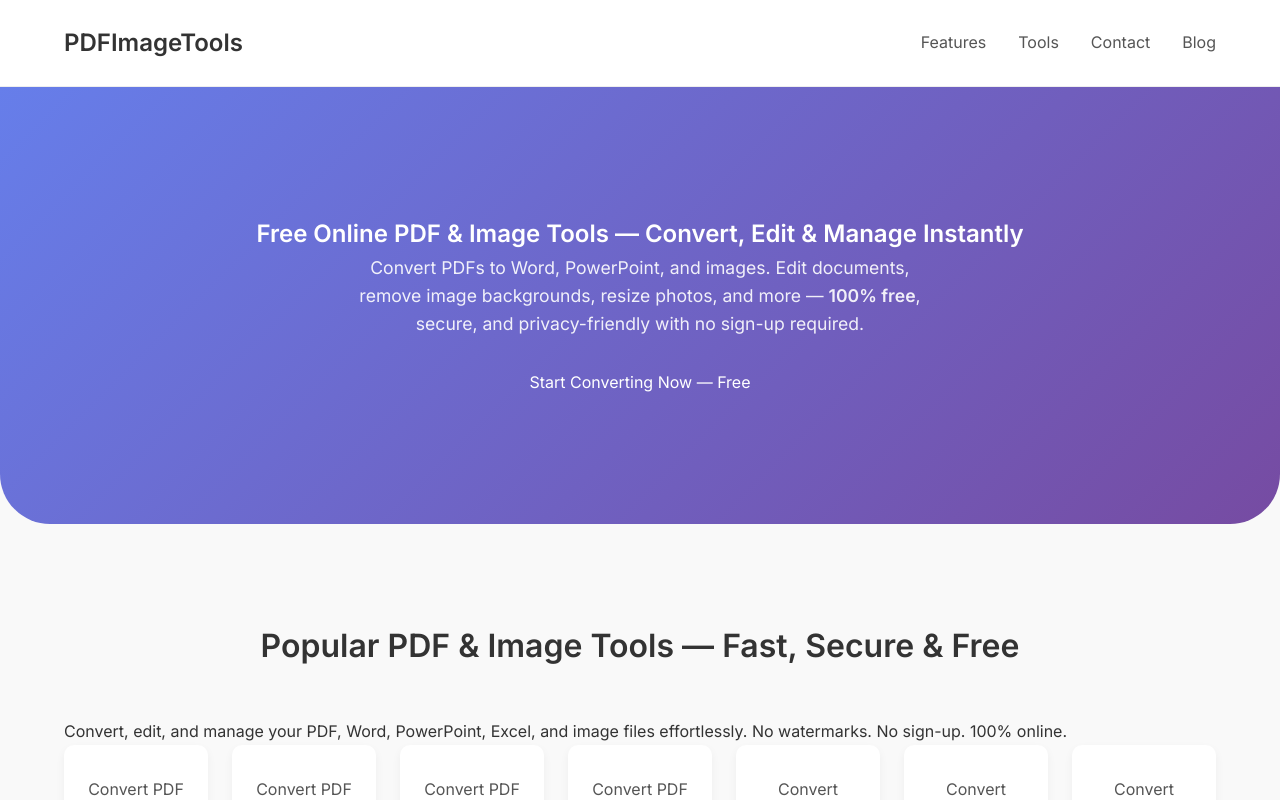
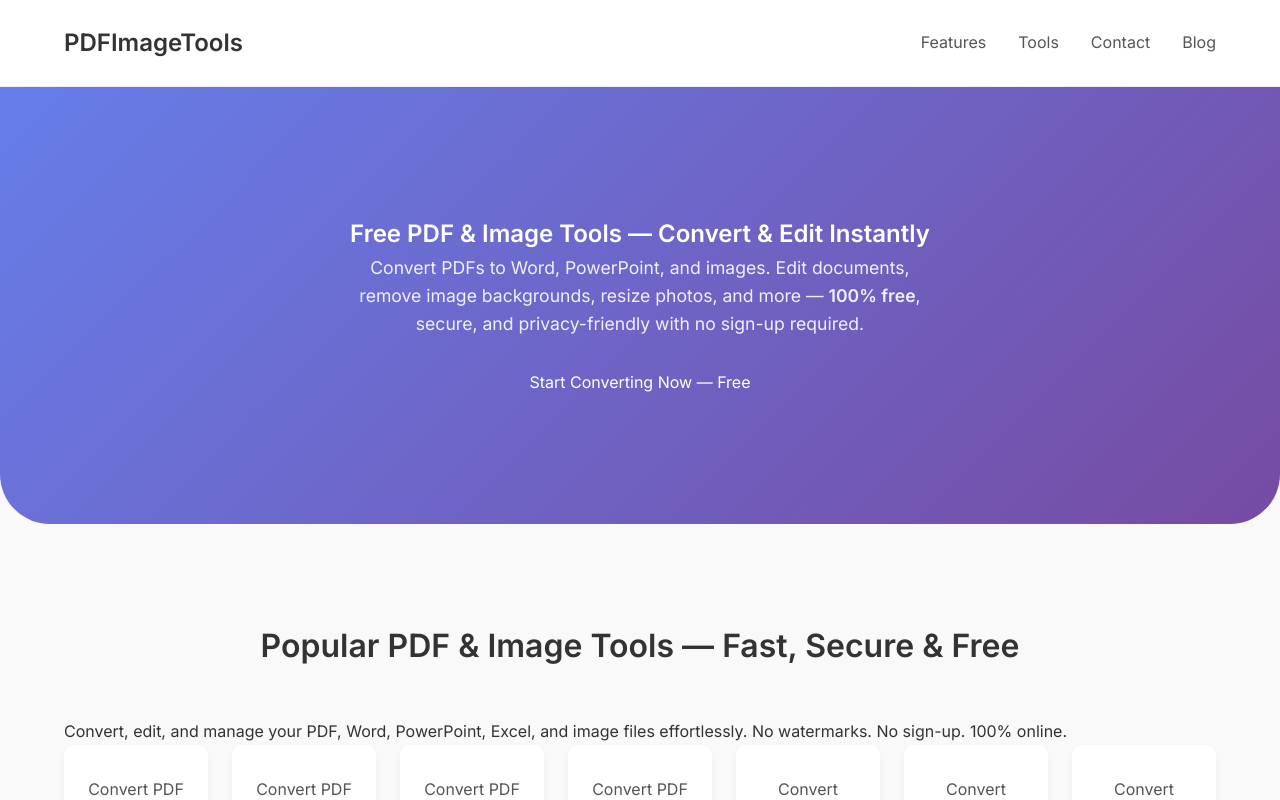
Before and after one commit to Leadmind-Developer/pdfimagetools-vercel, a Next.js app: page / in a window 1280 px wide. Shown: the top 800 px of the page. Built offline with nearby package versions, Linux system fonts and the light colour scheme; no server answers.

Commit message:
Update Hero.jsx

```diff
--- a/src/components/Hero.jsx
+++ b/src/components/Hero.jsx
@@ -5,7 +5,7 @@ const Hero = () => (
   <section className="hero bg-gradient-to-b from-white to-gray-50 py-20 text-center">
     <div className="container mx-auto px-6 max-w-3xl">
       <h1 className="text-4xl md:text-5xl font-extrabold text-gray-900 leading-tight mb-6">
-        Free Online PDF & Image Tools — Convert, Edit & Manage Instantly
+        Free PDF & Image Tools — Convert & Edit Instantly
       </h1>
 
       <p className="text-lg text-gray-700 mb-8">
```
